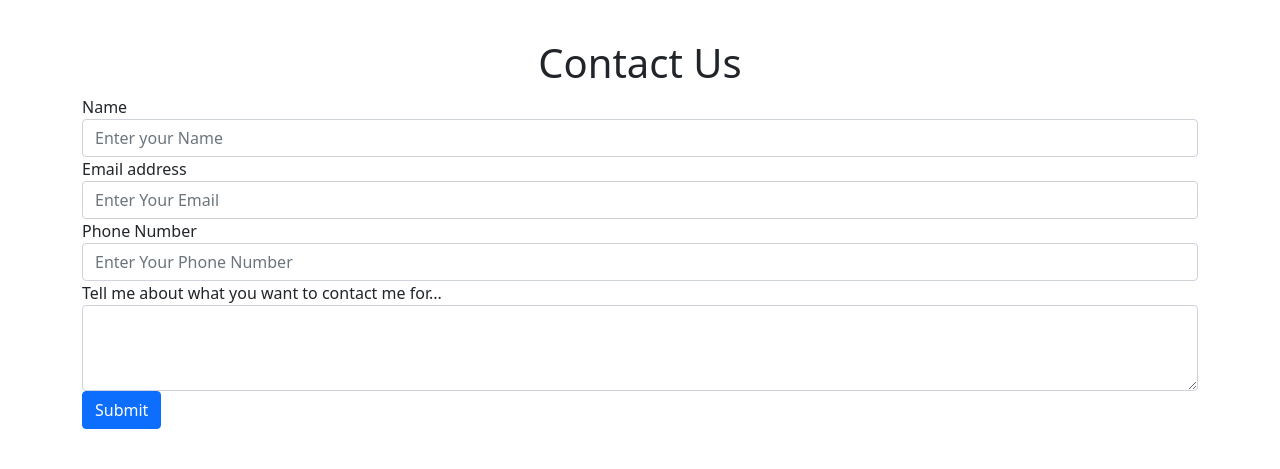
After one commit to abhinavdawar/self-learn-django, a Django app: template templates/contact.html in a window 1280 px wide. The commit adds this page. Shown: the part 484-953 px from the top of the page. Run offline with Django 4.2, Linux system fonts and the light colour scheme; the template is opened without the code that fills it, so the values that code supplies are empty.

Commit message:
Just before entering into db

```diff
--- /dev/null
+++ b/templates/about.html
@@ -0,0 +1,5 @@
+{% extends 'base.html' %}
+
+{% block title %} About {% endblock title %}
+
+{% block body %} This is About block {% endblock body %}
--- /dev/null
+++ b/templates/base.html
@@ -0,0 +1,56 @@
+<!doctype html>
+<html lang="en">
+  <head>
+    <!-- Required meta tags -->
+    <meta charset="utf-8">
+    <meta name="viewport" content="width=device-width, initial-scale=1">
+
+    <!-- Bootstrap CSS -->
+    <link href="https://cdn.jsdelivr.net/npm/bootstrap@5.1.3/dist/css/bootstrap.min.css" rel="stylesheet" integrity="sha384-1BmE4kWBq78iYhFldvKuhfTAU6auU8tT94WrHftjDbrCEXSU1oBoqyl2QvZ6jIW3" crossorigin="anonymous">
+
+    <title>{% block title %} {% endblock title %}</title>
+  </head>
+  <body>
+    <nav class="navbar navbar-expand-lg navbar-light bg-light">
+        <div class="container-fluid">
+          <a class="navbar-brand" href="/">Abhinav</a>
+          <button class="navbar-toggler" type="button" data-bs-toggle="collapse" data-bs-target="#navbarSupportedContent" aria-controls="navbarSupportedContent" aria-expanded="false" aria-label="Toggle navigation">
+            <span class="navbar-toggler-icon"></span>
+          </button>
+          <div class="collapse navbar-collapse" id="navbarSupportedContent">
+            <ul class="navbar-nav me-auto mb-2 mb-lg-0">
+              <li class="nav-item">
+                <a class="nav-link active" aria-current="page" href="/">Home</a>
+              </li>
+              <li class="nav-item">
+                <a class="nav-link" href="/about">About</a>
+              </li>
+              <li class="nav-item">
+                <a class="nav-link" href="/services">Services</a>
+              </li>
+              <li class="nav-item">
+                <a class="nav-link" href="/contact">Contact</a>
+              </li>
+            </ul>
+            <form class="d-flex">
+              <input class="form-control me-2" type="search" placeholder="Search" aria-label="Search">
+              <button class="btn btn-outline-success" type="submit">Search</button>
+            </form>
+          </div>
+        </div>
+      </nav>
+
+    {% block body %} {% endblock body %}
+
+    <!-- Optional JavaScript; choose one of the two! -->
+
+    <!-- Option 1: Bootstrap Bundle with Popper -->
+    <script src="https://cdn.jsdelivr.net/npm/bootstrap@5.1.3/dist/js/bootstrap.bundle.min.js" integrity="sha384-ka7Sk0Gln4gmtz2MlQnikT1wXgYsOg+OMhuP+IlRH9sENBO0LRn5q+8nbTov4+1p" crossorigin="anonymous"></script>
+
+    <!-- Option 2: Separate Popper and Bootstrap JS -->
+    <!--
+    <script src="https://cdn.jsdelivr.net/npm/@popperjs/core@2.10.2/dist/umd/popper.min.js" integrity="sha384-7+zCNj/IqJ95wo16oMtfsKbZ9ccEh31eOz1HGyDuCQ6wgnyJNSYdrPa03rtR1zdB" crossorigin="anonymous"></script>
+    <script src="https://cdn.jsdelivr.net/npm/bootstrap@5.1.3/dist/js/bootstrap.min.js" integrity="sha384-QJHtvGhmr9XOIpI6YVutG+2QOK9T+ZnN4kzFN1RtK3zEFEIsxhlmWl5/YESvpZ13" crossorigin="anonymous"></script>
+    -->
+  </body>
+</html>
--- /dev/null
+++ b/templates/contact.html
@@ -0,0 +1,37 @@
+{% extends 'base.html' %}
+
+{% block title %}Contact{% endblock title %}
+
+{% block body %}
+<div class="container-fluid px-0 mb-3" >
+    <img src="https://source.unsplash.com/1200x400/?phone,contact" class="d-block w-100 mx-0" alt="...">
+</div>
+<div class="container mb-3 py-4">
+    <h1 class="text-center">Contact Us</h1>
+    <form method="post" action="/contact">
+    {% csrf_token %}
+        <div class="form-group">
+            <label for="name">Name</label>
+            <input type="text" class="form-control" id="name" name="name" placeholder="Enter your Name">
+        </div>
+
+        <div class="form-group">
+            <label for="email">Email address</label>
+            <input type="email" class="form-control" id="email" name="email" placeholder="Enter Your Email">
+        </div>
+
+        <div class="form-group">
+            <label for="phone">Phone Number</label>
+            <input type="phone" class="form-control" id="phone" name="phone" placeholder="Enter Your Phone Number">
+        </div>
+
+        <div class="form-group">
+            <label for="desc">Tell me about what you want to contact me for...</label>
+            <textarea class="form-control" id="desc" rows="3" name="desc"></textarea>
+        </div>
+        <button class="btn btn-primary" type="submit">Submit</button>
+    </form>
+
+</div>
+
+{% endblock body %}
--- /dev/null
+++ b/templates/services.html
@@ -0,0 +1,5 @@
+{% extends 'base.html' %}
+
+{% block title %}Services{% endblock title %}
+
+{% block body %} This is Services block {% endblock body %}
```
Also changed, not shown: home/views.py (+6 -3 lines), templates/index.html (+10 -55 lines).
